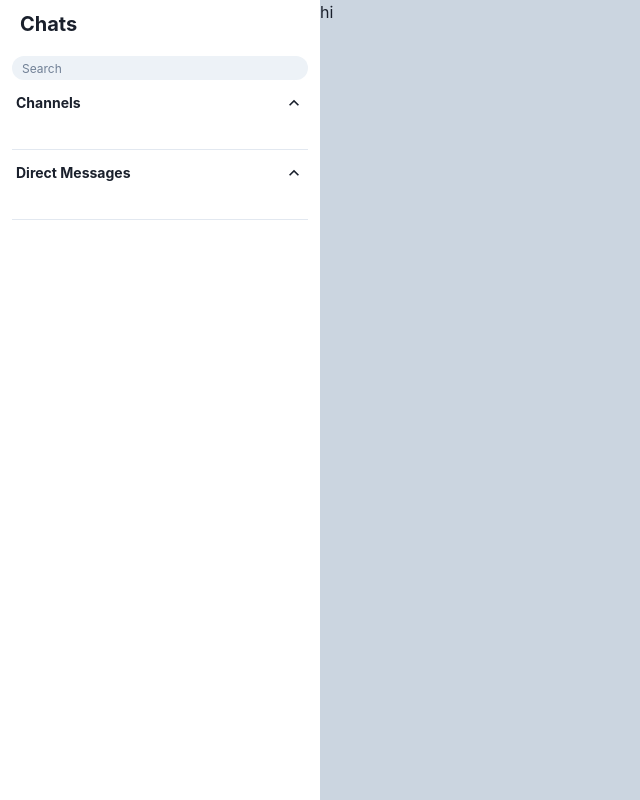
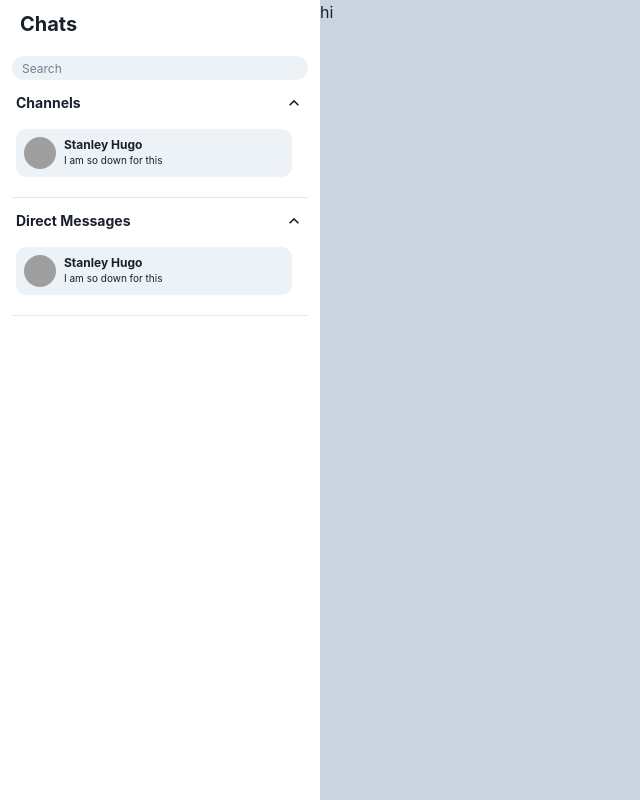
Before and after one commit to hugostanley/slack-app, a React (Create React App) app: page /client in a window 1280 px wide. Shown: the whole page, without its empty margins (0-640 px from the left). Built offline with nearby package versions, Linux system fonts and the light colour scheme; grey boxes are pictures that could not be loaded.

Commit message:
Add initial side bar layout of client page

```diff
--- /dev/null
+++ b/src/components/Client/ChatsDropdown.jsx
@@ -0,0 +1,33 @@
+import React from "react";
+import {
+	Accordion,
+	AccordionPanel,
+	AccordionIcon,
+	AccordionButton,
+	AccordionItem,
+	Text,
+	Box,
+} from "@chakra-ui/react";
+import ChatsItem from "../Client/ChatsPanelItem";
+
+const ChatsDropdown = ({ title }) => {
+	return (
+		<Accordion defaultIndex={[0]} allowMultiple>
+			<AccordionItem borderTop={"none"}>
+				<AccordionButton _hover={{ background: "none" }} paddingX="1" mt={1}>
+					<Box flex="1" textAlign="left">
+						<Text fontWeight={"bold"} fontSize={"sm"}>
+							{title}
+						</Text>
+					</Box>
+					<AccordionIcon />
+				</AccordionButton>
+				<AccordionPanel pl={1}>
+					<ChatsItem />
+				</AccordionPanel>
+			</AccordionItem>
+		</Accordion>
+	);
+};
+
+export default ChatsDropdown;
--- a/src/pages/Client.jsx
+++ b/src/pages/Client.jsx
@@ -1,17 +1,11 @@
 import React from "react";
 import {
-	Accordion,
-	AccordionButton,
-	AccordionIcon,
-	AccordionPanel,
-	Box,
-	AccordionItem,
 	Grid,
 	GridItem,
 	Heading,
 	Input,
-	Text,
 } from "@chakra-ui/react";
+import ChatsDropdown from "../components/Client/ChatsDropdown";
 
 const Client = () => {
 	return (
@@ -33,31 +27,8 @@ const Client = () => {
 					variant={"filled"}
 					mt={5}
 				/>
-
-				<Accordion defaultIndex={[0]} allowMultiple>
-					<AccordionItem  borderTop={"none"}>
-						<AccordionButton _hover={{background: 'none'}} paddingX='1' mt={1}>
-							<Box  flex="1" textAlign="left">
-								<Text fontWeight={'bold'} fontSize={"sm"}>Channels</Text>
-							</Box>
-							<AccordionIcon />
-						</AccordionButton>
-						<AccordionPanel>
-						</AccordionPanel>
-					</AccordionItem>
-				</Accordion>
-				<Accordion defaultIndex={[0]} allowMultiple>
-					<AccordionItem  borderTop={"none"}>
-						<AccordionButton _hover={{background: 'none'}} paddingX='1' mt={1}>
-							<Box  flex="1" textAlign="left">
-								<Text fontWeight={'bold'} fontSize={"sm"}>Direct Messages</Text>
-							</Box>
-							<AccordionIcon />
-						</AccordionButton>
-						<AccordionPanel>
-						</AccordionPanel>
-					</AccordionItem>
-				</Accordion>
+				<ChatsDropdown title={"Channels"} />
+				<ChatsDropdown title={"Direct Messages"} />
 			</GridItem>
 			<GridItem bg={"gray.300"} area={"main"}>
 				hi
```
Lines whose indentation alone changed are shown as unchanged.
